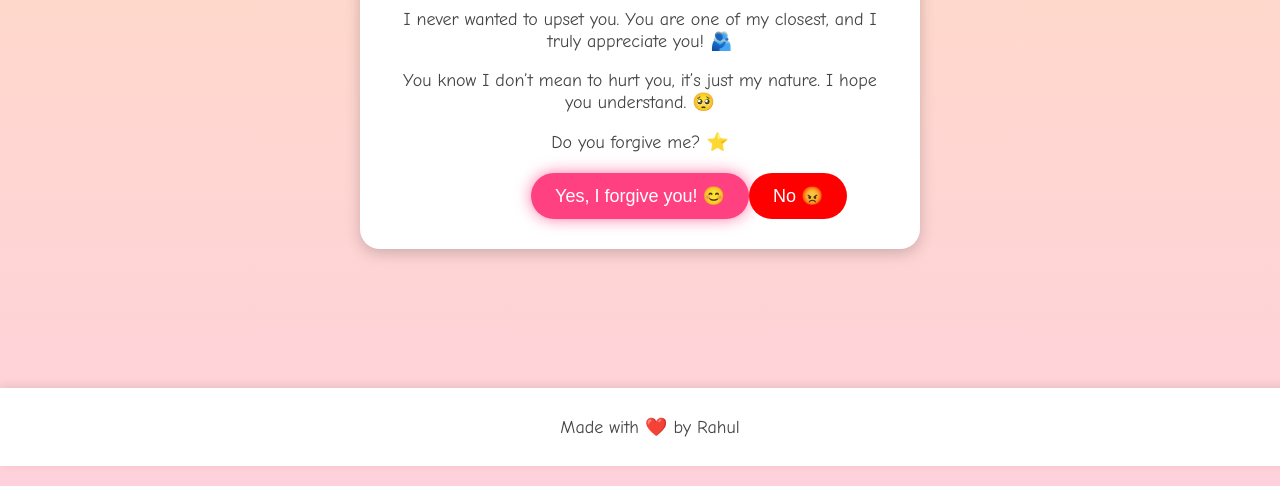
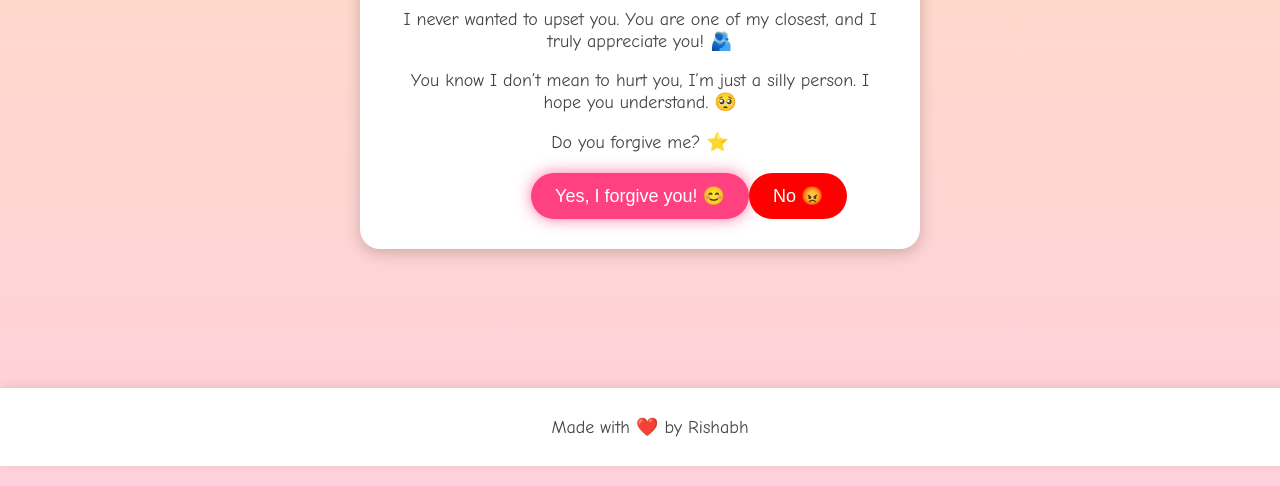
Before and after one commit to RAHUL-0568/apology-page-2, a website: page public/index.html in a window 1280 px wide. Shown: the part 334-820 px from the top of the page. Drawn offline with Linux system fonts and the light colour scheme.

Commit message:
Update index.html

```diff
--- a/public/index.html
+++ b/public/index.html
@@ -12,7 +12,7 @@
     <div class="container">
         <h1 class="fade-in">Hey Dear, I'm Really Sorry! 😔</h1>
         <p class="fade-in">I never wanted to upset you. You are one of my closest, and I truly appreciate you! 🫂</p>
-        <p class="fade-in">You know I don’t mean to hurt you, it’s just my nature. I hope you understand. 🥺</p>
+        <p class="fade-in">You know I don’t mean to hurt you, I’m just a silly person. I hope you understand. 🥺</p>
         <p class="fade-in">Do you forgive me? ⭐</p>
 
         <div class="buttons">
@@ -22,7 +22,7 @@
     </div>
 
     <footer class="footer">
-        <p>Made with ❤️ by Rahul</p>
+        <p>Made with ❤️ by Rishabh</p>
     </footer>
 
     <script src="script.js"></script>
```
